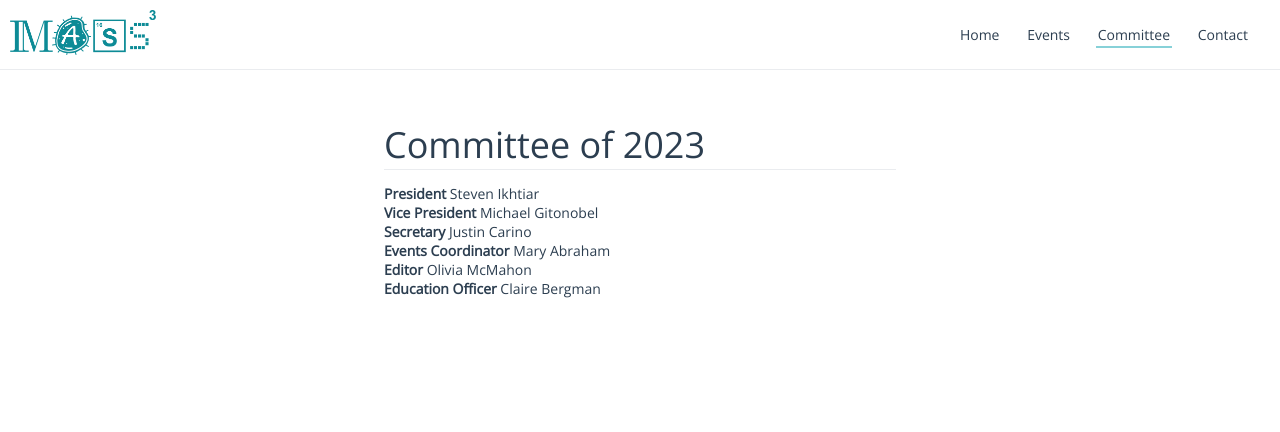
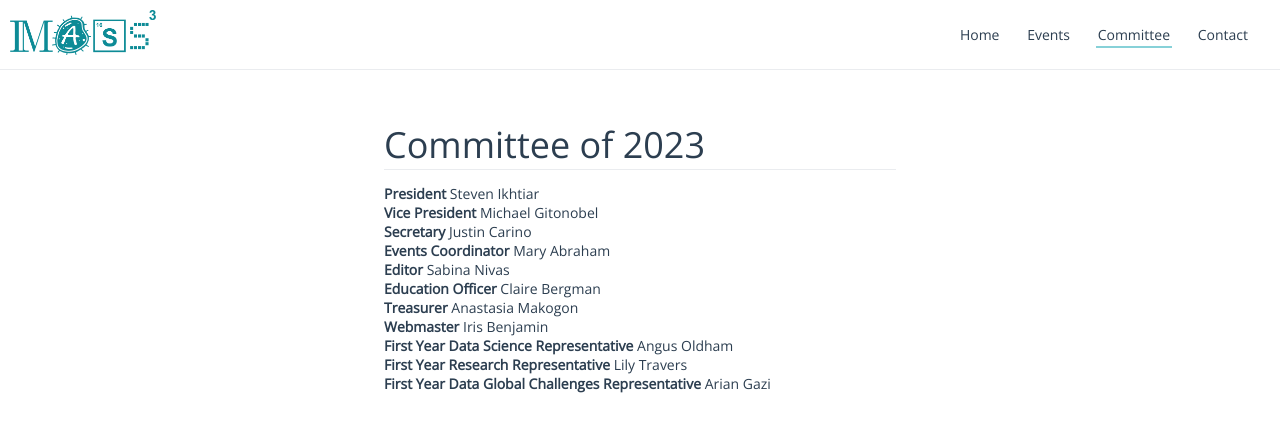
Before and after one commit to masscubed/masscubed.com, a Jekyll site: the page committee/index.html, which Jekyll copies as it is, in a window 1280 px wide. Shown: the top 432 px of the page. Built offline with Jekyll 4.4.1, drawn with Linux system fonts in a browser that asks for light colours.

Commit message:
updated committee

```diff
--- a/committee/index.html
+++ b/committee/index.html
@@ -35,8 +35,14 @@
       <b>Vice President</b> Michael Gitonobel<br>
       <b>Secretary</b> Justin Carino<br>
       <b>Events Coordinator</b> Mary Abraham<br>
-      <b>Editor</b> Olivia McMahon<br>
+      <b>Editor</b> Sabina Nivas<br>
       <b>Education Officer</b> Claire Bergman<br>
+      <b>Treasurer</b> Anastasia Makogon<br>
+      <b>Webmaster</b> Iris Benjamin<br>
+      <b>First Year Data Science Representative</b> Angus Oldham<br>
+      <b>First Year Research Representative</b> Lily Travers<br>
+      <b>First Year Data Global Challenges Representative</b> Arian Gazi<br>
+
       <!--Figure template below-->
       <!--
       <figure>
```
